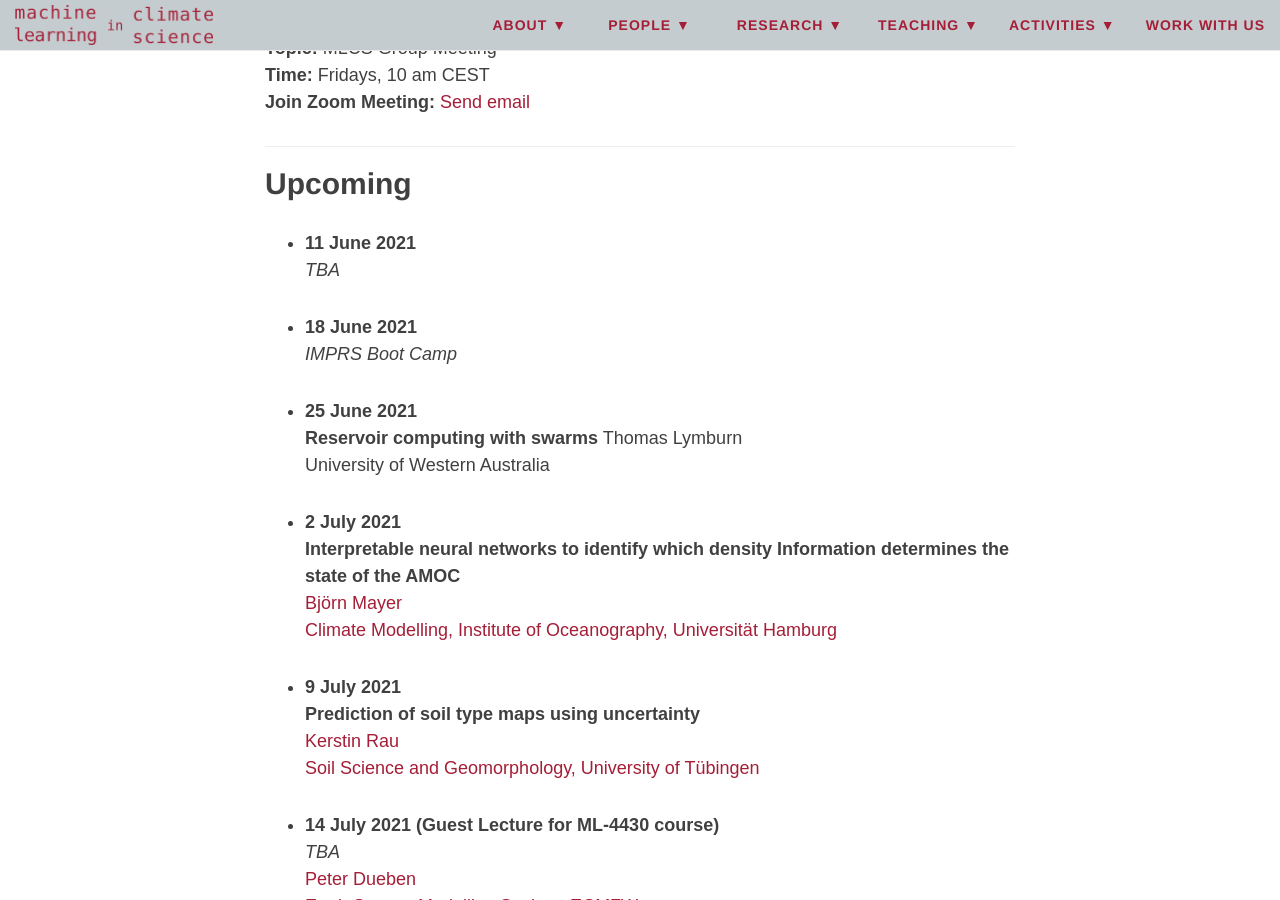
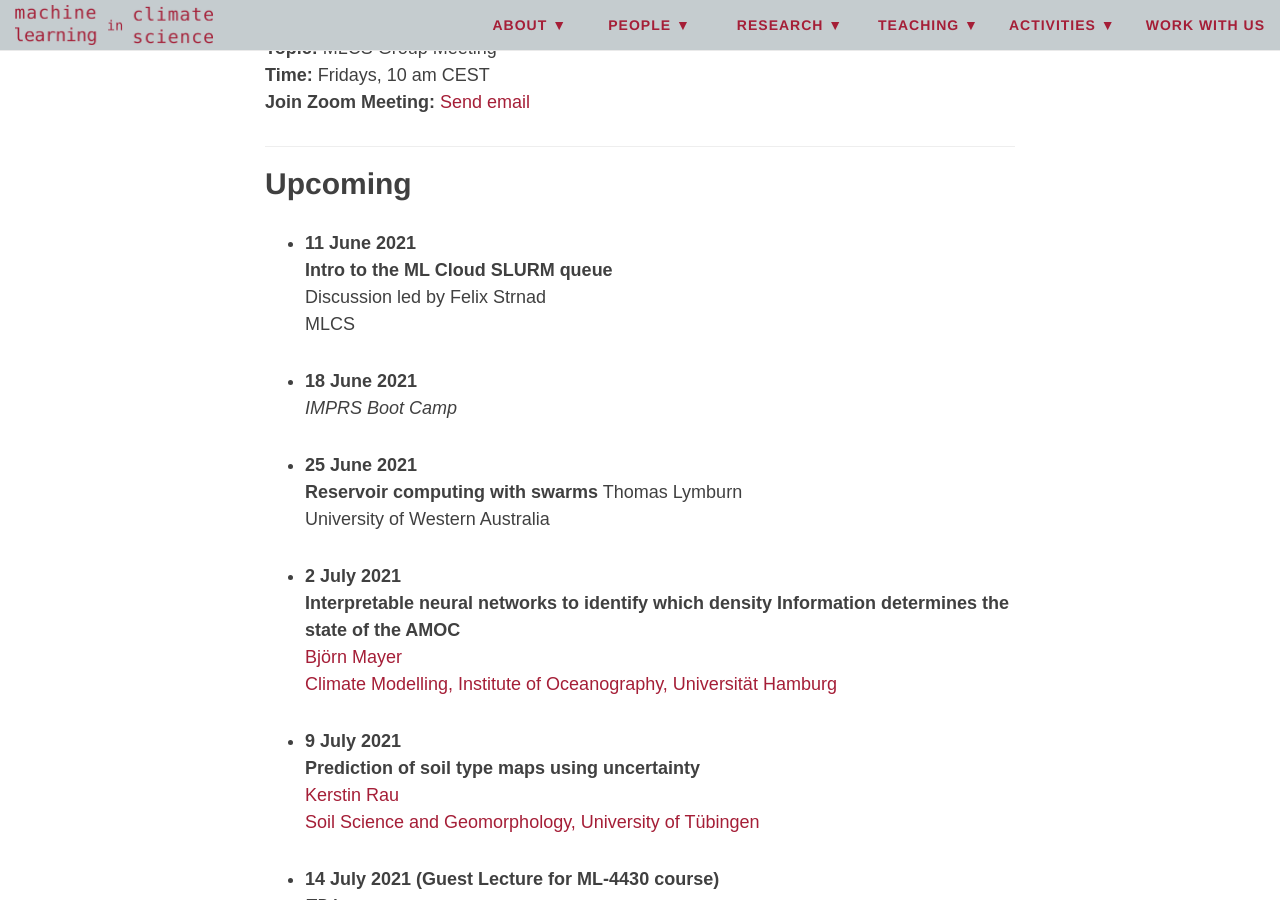
Before and after one commit to mlcs/mlcs.github.io, a Jekyll site: the page built from activities/group-meetings.md, in a window 1280 px wide and 900 px high, scrolled down 796 px. Built offline with Jekyll 4.4.1, drawn with Linux system fonts in a browser that asks for light colours; nearby versions of some CDN libraries.

Commit message:
group meetings -> add details for 11 June

```diff
--- a/activities/group-meetings.md
+++ b/activities/group-meetings.md
@@ -25,7 +25,9 @@ meetings are entirely on Zoom.
 ## Upcoming
 
 + **11 June 2021**
-_TBA_
+**Intro to the ML Cloud SLURM queue**
+Discussion led by Felix Strnad
+MLCS
 
 + **18 June 2021**
 _IMPRS Boot Camp_
```
